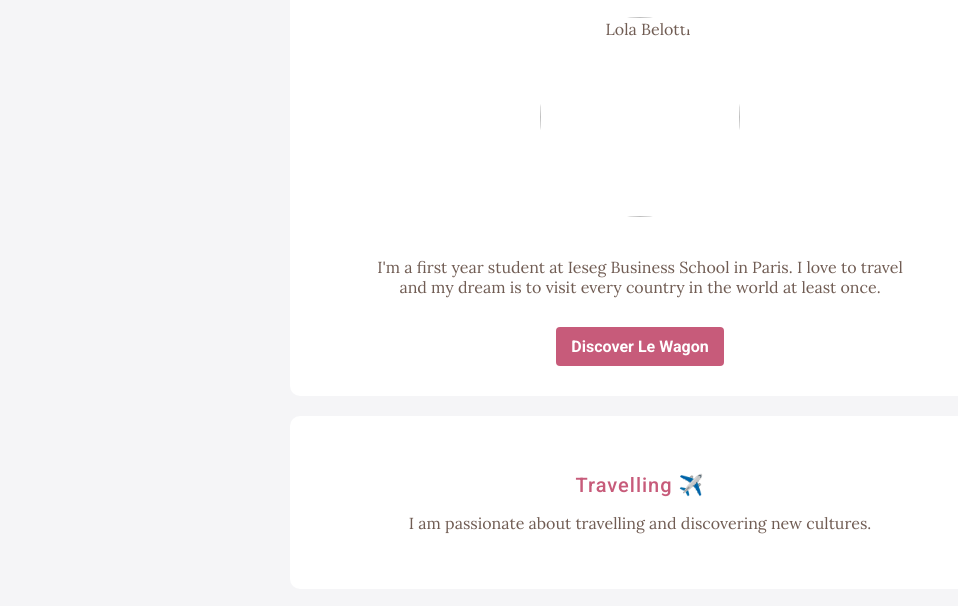
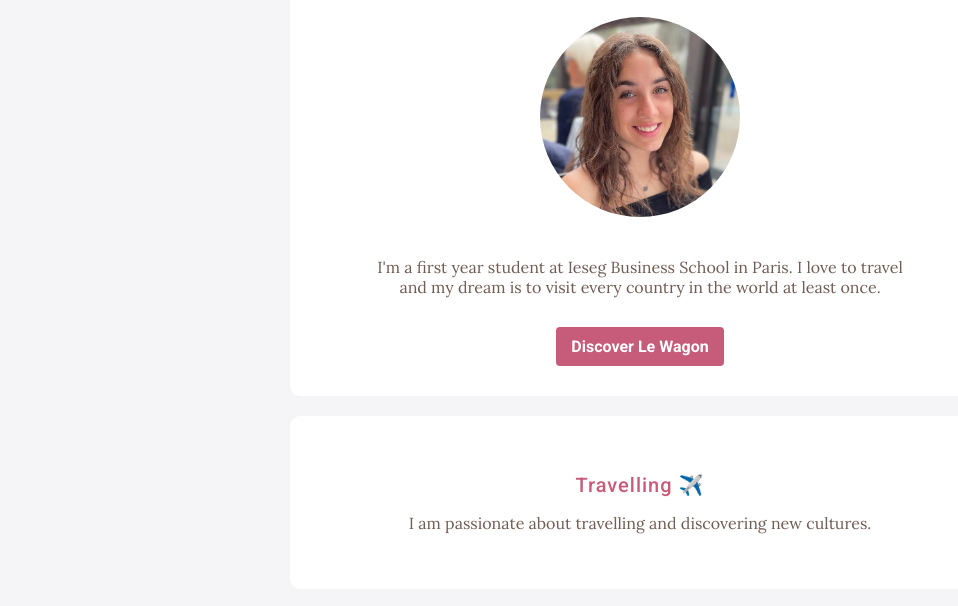
Before and after one commit to lola-belotti/my-profile, a plain HTML site: page index.html in a window 1280 px wide. Shown: the part 166-772 px from the top of the page, without its empty margins (0-958 px from the left). Drawn offline with Linux system fonts and the light colour scheme.

Commit message:
Update index.html

```diff
--- a/index.html
+++ b/index.html
@@ -17,7 +17,7 @@
 
   	 <div class="card-white" id="introduction">
  	    	<h1>Hello, I'm Lola 🤩</h1>
-      <img src="images/profile-picture.png" class="image-circle" width="200" height="200" alt="Lola Belotti">
+      <img src="image/profile-picture.png" class="image-circle" width="200" height="200" alt="Lola Belotti">
       <p>I'm a first year student at Ieseg Business School in Paris. I love to travel and my dream is to visit every country in the world at least once. </p>
       <a href="https://lewagon.com" class="btn-pink" target="_blank">Discover Le Wagon</a>
      </div>
```
